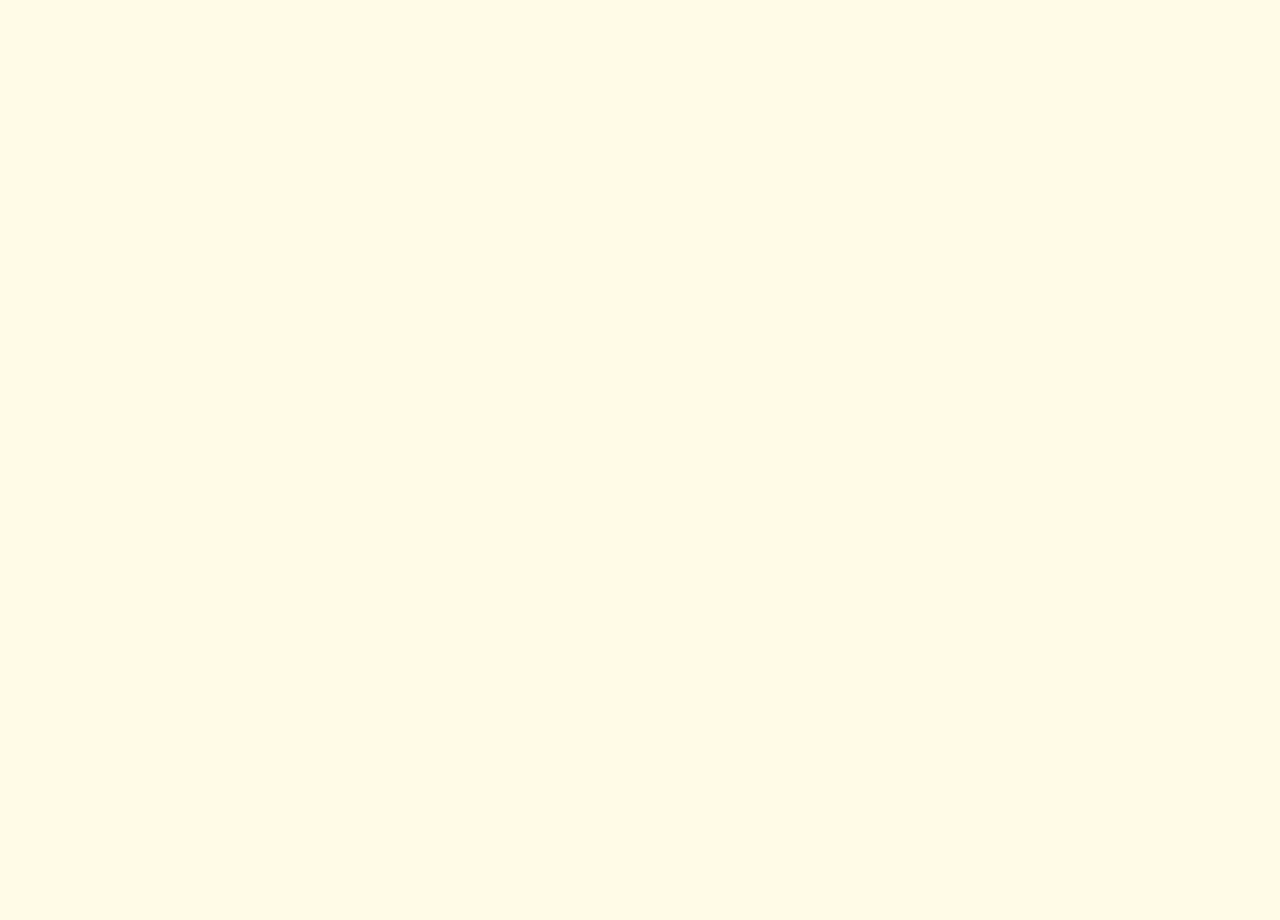
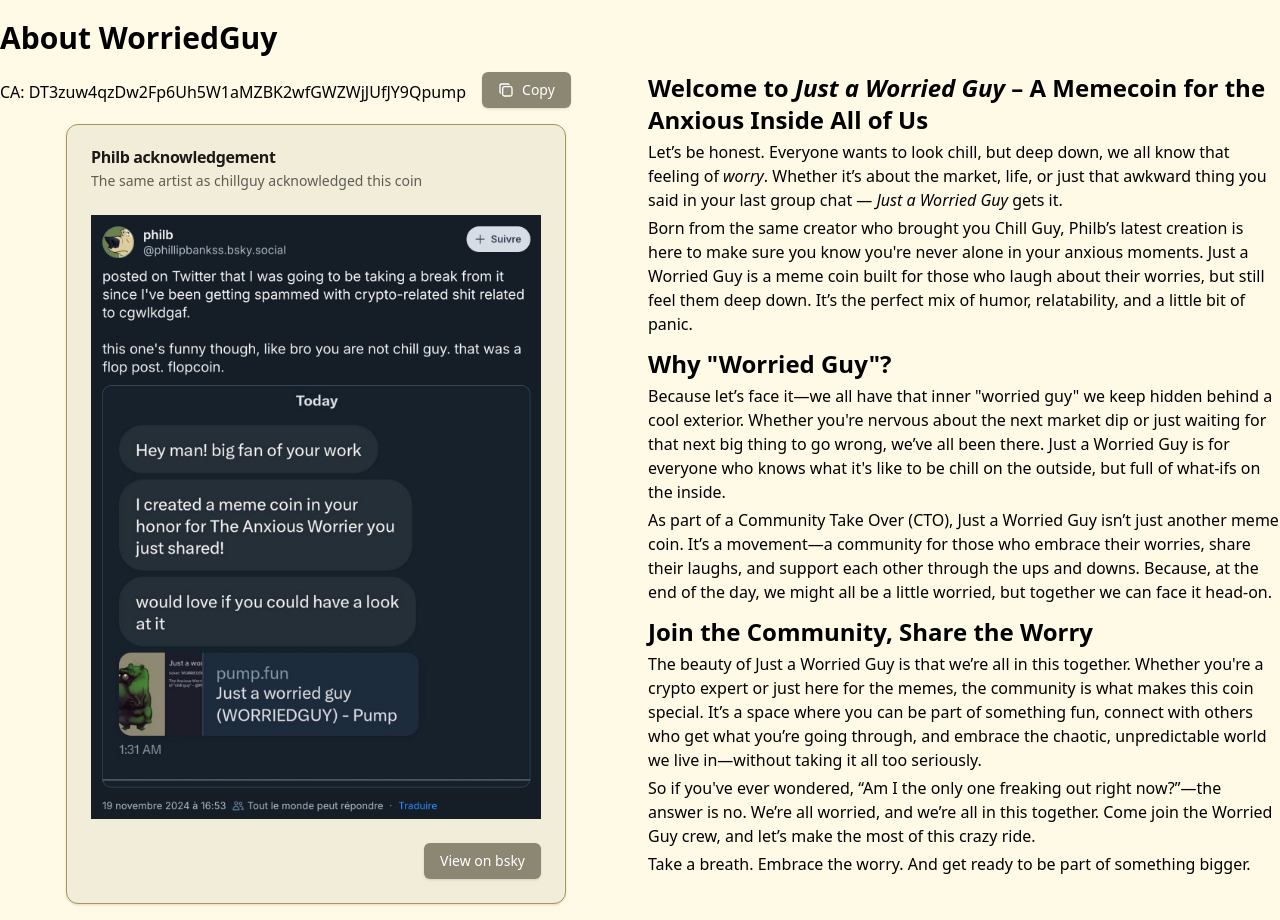
Before and after one commit to kevinmessiaen/worriedguy-website, a React (Vite) app: page / in a window 1280 px wide. Shown: the part 780-1700 px from the top of the page. Before the commit the page ends 800 px from the top, so only its background shows below. Built offline with nearby package versions, Linux system fonts and the light colour scheme.

Commit message:
Added discover section

```diff
--- a/src/App.tsx
+++ b/src/App.tsx
@@ -1,6 +1,10 @@
 import logo from './logo.webp';
+import acknowledgement from './philb_acknowledgement.jpg';
 import Header from "@/components/header/header.tsx";
 import {ThemeProvider} from "@/components/theme-provider.tsx";
+import {Button} from "@/components/ui/button.tsx";
+import {CopyButton} from "@/components/ui/copy-button.tsx";
+import {Card,CardContent,CardDescription,CardFooter,CardHeader,CardTitle} from "@/components/ui/card.tsx";
 
 function App() {
 
@@ -8,7 +12,8 @@ function App() {
     <>
       <ThemeProvider defaultTheme="light" storageKey="vite-ui-theme">
         <Header />
-        <main className="container mx-auto flex flex-col items-center">
+        <main>
+            <div className="container mx-auto flex flex-col items-center h-[calc(100vh-4.25rem)]">
             <img src={logo} alt="Worried Guy selfie" className="max-w-full w-[32rem]" />
             <h1 className="uppercase text-4xl font-bold font-chelsea-market text-center">
               Just a Worried Guy
@@ -16,9 +21,41 @@ function App() {
             <p className="text-xl font-chelsea-market text-center">
               The only meme everyone relate to
             </p>
-          <p className="text-xl font-chelsea-market text-center pt-2">
-            Website under construction!
-          </p>
+            <Button variant="outline" className="font-chelsea-market mt-4" asChild><a href="#about">Discover</a></Button>
+          </div>
+          <div className="container mx-auto mb-4">
+            <h2 id="about" className="text-3xl font-bold">About WorriedGuy</h2>
+            <div className="grid grid-cols-1 md:grid-cols-2 gap-4 mt-4">
+              <div>
+               <span className="mr-4 break-words">CA: DT3zuw4qzDw2Fp6Uh5W1aMZBK2wfGWZWjJUfJY9Qpump</span>
+               <CopyButton textToCopy="DT3zuw4qzDw2Fp6Uh5W1aMZBK2wfGWZWjJUfJY9Qpump" />
+               <Card className="max-w-[500px] mt-4 mx-auto">
+                 <CardHeader>
+                   <CardTitle>Philb acknowledgement</CardTitle>
+                   <CardDescription>The same artist as chillguy acknowledged this coin</CardDescription>
+                 </CardHeader>
+                 <CardContent>
+                   <img alt="Philb acknowledgement" loading="lazy" decoding="async" data-nimg="1"  src={acknowledgement}/>
+                 </CardContent>
+                 <CardFooter className="flex flex-row-reverse">
+                   <Button asChild><a href="https://bsky.app/profile/phillipbankss.bsky.social/post/3lbcs7agqqk2r" target="_blank" rel="noreferrer" aria-label="View Philb acknowledgement on bsky">View on bsky</a></Button>
+                 </CardFooter>
+               </Card>
+              </div>
+              <div>
+                <h3 className="text-2xl font-bold mb-1">Welcome to <span className="italic">Just a Worried Guy</span> – A Memecoin for the Anxious Inside All of Us</h3>
+                <p className="mb-1">Let’s be honest. Everyone wants to look chill, but deep down, we all know that feeling of <span className="italic">worry</span>. Whether it’s about the market, life, or just that awkward thing you said in your last group chat — <span className="italic">Just a Worried Guy</span> gets it.</p>
+                <p className="mb-1">Born from the same creator who brought you Chill Guy, Philb’s latest creation is here to make sure you know you're never alone in your anxious moments. Just a Worried Guy is a meme coin built for those who laugh about their worries, but still feel them deep down. It’s the perfect mix of humor, relatability, and a little bit of panic.</p>
+                <h3 className="text-2xl font-bold mt-3 mb-1">Why "Worried Guy"?</h3>
+                <p className="mb-1">Because let’s face it—we all have that inner "worried guy" we keep hidden behind a cool exterior. Whether you're nervous about the next market dip or just waiting for that next big thing to go wrong, we’ve all been there. Just a Worried Guy is for everyone who knows what it's like to be chill on the outside, but full of what-ifs on the inside.</p>
+                <p className="mb-1">As part of a Community Take Over (CTO), Just a Worried Guy isn’t just another meme coin. It’s a movement—a community for those who embrace their worries, share their laughs, and support each other through the ups and downs. Because, at the end of the day, we might all be a little worried, but together we can face it head-on.</p>
+                <h3 className="text-2xl font-bold mt-3 mb-1">Join the Community, Share the Worry</h3>
+                <p className="mb-1">The beauty of Just a Worried Guy is that we’re all in this together. Whether you're a crypto expert or just here for the memes, the community is what makes this coin special. It’s a space where you can be part of something fun, connect with others who get what you’re going through, and embrace the chaotic, unpredictable world we live in—without taking it all too seriously.</p>
+                <p className="mb-1">So if you've ever wondered, “Am I the only one freaking out right now?”—the answer is no. We’re all worried, and we’re all in this together. Come join the Worried Guy crew, and let’s make the most of this crazy ride.</p>
+                <p className="mb-1">Take a breath. Embrace the worry. And get ready to be part of something bigger.</p>
+              </div>
+            </div>
+          </div>
         </main>
       </ThemeProvider>
     </>
--- a/src/components/header/header.tsx
+++ b/src/components/header/header.tsx
@@ -10,7 +10,7 @@ import {IconMenu2} from "@tabler/icons-react";
 
 const Header =() => {
   return (
-    <header className="max-w-screen-xl flex flex-wrap items-center justify-between mx-auto p-4">
+    <header className="max-w-screen-xl flex flex-wrap items-center justify-between mx-auto p-4 sticky top-0 z-50">
       <div className="flex-1" />
       <ul className="hidden font-bold text-xl md:flex p-0 space-x-2 rtl:space-x-reverse mt-0n">
         <li>
--- /dev/null
+++ b/src/components/ui/card.tsx
@@ -0,0 +1,76 @@
+import * as React from "react"
+
+import { cn } from "@/lib/utils"
+
+const Card = React.forwardRef<
+  HTMLDivElement,
+  React.HTMLAttributes<HTMLDivElement>
+>(({ className, ...props }, ref) => (
+  <div
+    ref={ref}
+    className={cn(
+      "rounded-xl border bg-card text-card-foreground shadow",
+      className
+    )}
+    {...props}
+  />
+))
+Card.displayName = "Card"
+
+const CardHeader = React.forwardRef<
+  HTMLDivElement,
+  React.HTMLAttributes<HTMLDivElement>
+>(({ className, ...props }, ref) => (
+  <div
+    ref={ref}
+    className={cn("flex flex-col space-y-1.5 p-6", className)}
+    {...props}
+  />
+))
+CardHeader.displayName = "CardHeader"
+
+const CardTitle = React.forwardRef<
+  HTMLDivElement,
+  React.HTMLAttributes<HTMLDivElement>
+>(({ className, ...props }, ref) => (
+  <div
+    ref={ref}
+    className={cn("font-semibold leading-none tracking-tight", className)}
+    {...props}
+  />
+))
+CardTitle.displayName = "CardTitle"
+
+const CardDescription = React.forwardRef<
+  HTMLDivElement,
+  React.HTMLAttributes<HTMLDivElement>
+>(({ className, ...props }, ref) => (
+  <div
+    ref={ref}
+    className={cn("text-sm text-muted-foreground", className)}
+    {...props}
+  />
+))
+CardDescription.displayName = "CardDescription"
+
+const CardContent = React.forwardRef<
+  HTMLDivElement,
+  React.HTMLAttributes<HTMLDivElement>
+>(({ className, ...props }, ref) => (
+  <div ref={ref} className={cn("p-6 pt-0", className)} {...props} />
+))
+CardContent.displayName = "CardContent"
+
+const CardFooter = React.forwardRef<
+  HTMLDivElement,
+  React.HTMLAttributes<HTMLDivElement>
+>(({ className, ...props }, ref) => (
+  <div
+    ref={ref}
+    className={cn("flex items-center p-6 pt-0", className)}
+    {...props}
+  />
+))
+CardFooter.displayName = "CardFooter"
+
+export { Card, CardHeader, CardFooter, CardTitle, CardDescription, CardContent }
--- /dev/null
+++ b/src/components/ui/copy-button.tsx
@@ -0,0 +1,38 @@
+import {IconCopy} from "@tabler/icons-react";
+import {Button} from "@/components/ui/button.tsx";
+import {useEffect, useState} from "react";
+
+export interface CopyButtonProps {
+  textToCopy: string
+}
+
+const CopyButton =(
+  ({ textToCopy }: CopyButtonProps) => {
+      const [copied, setCopied] = useState(false);
+
+      useEffect(() => {
+          if (!copied) {
+              return;
+          }
+
+          const timeoutId = setTimeout(() => {
+            setCopied(false);
+          }, 2000);
+
+          return () => clearTimeout(timeoutId);
+        }, [copied]);
+
+      const copy = () => {
+          navigator.clipboard.writeText(textToCopy)
+          setCopied(true)
+      }
+
+      return (
+          <Button type="button" onClick={copy}>
+            <IconCopy stroke={2} />{copied ? "Copied" : "Copy"}
+          </Button>
+      )
+  }
+)
+
+export { CopyButton }
```
Also changed, not shown: src/philb_acknowledgement.jpg (added). Lines whose indentation alone changed are shown as unchanged.
